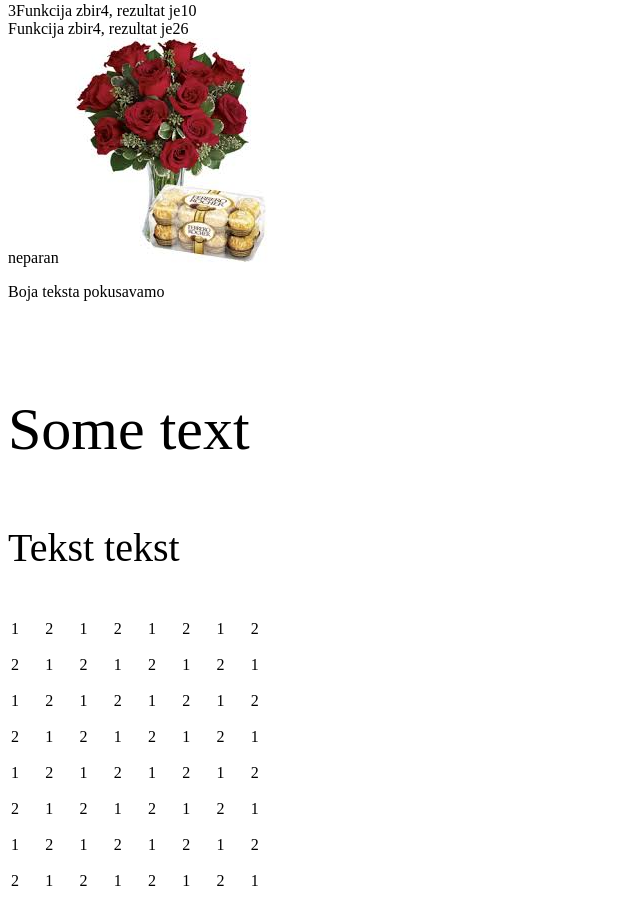
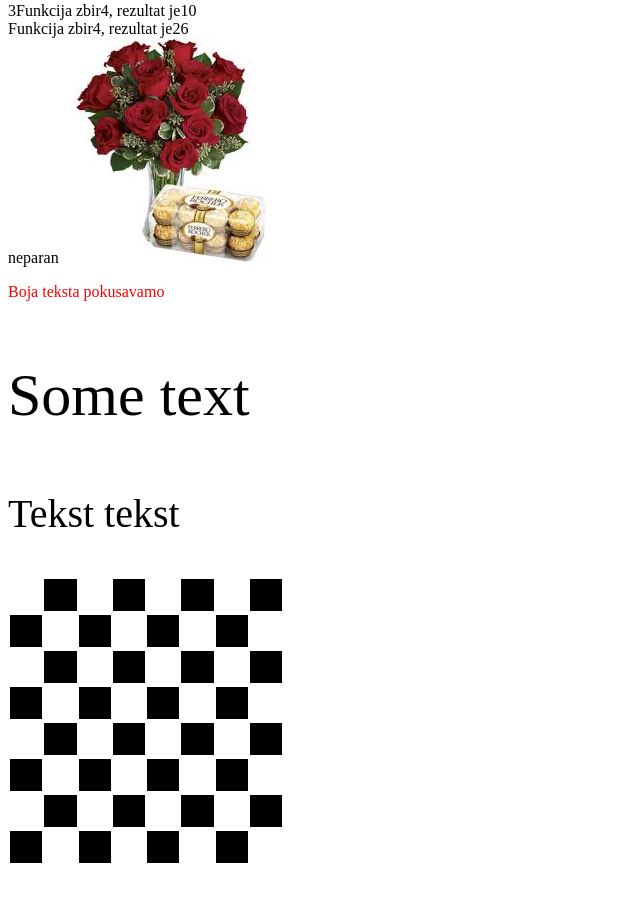
Before and after one commit to ZarkoDimitrijevic/BootcampPHP, a PHP site: page /funkcije.php in a window 1280 px wide. Shown: the part 860-1769 px from the top of the page, without its empty margins (0-640 px from the left). After the commit the page ends 1723 px from the top, so only its background shows below. Run offline with PHP 8.4, Linux system fonts and the light colour scheme.

Commit message:
24102019DomaciVezbanje

```diff
--- a/Funkcije - potprogrami/funkcije.php
+++ b/Funkcije - potprogrami/funkcije.php
@@ -6,6 +6,8 @@
                 }
         td {width:30px;
             height:30px;}
+        .bela {background-color:white;}
+        .crna {background-color:black;}
         .paragraf {color:<?php boja('red'); ?>}
 
     </style>
@@ -105,9 +107,9 @@ slika('ruze.jpg');
 
 //funkcija koja za unetu boju boji text paragrafa u tu boju - nije tacan zadatak, ispraviti
 function boja($boja) {
-        return $boja;
+        echo "<br><p style=color:$boja>Boja teksta pokusavamo</p>";
 }
-echo "<br><p class='paragraf'>Boja teksta pokusavamo</p><br>";
+boja('red');
 
 
 //napraviti funkciju kojoj se prosledjuje ceo broj a ona ispisuje tekst kojima prosledjenu velicinu fonta
@@ -145,16 +147,16 @@ function red($n, $m) {
 function celija1($m) {
     for($g=1; $g<=$m; $g++){
     if($g%2==0) {
-        echo "<td>1</td>";
-    }else{echo "<td>2</td>";}
+        echo "<td class='bela'>&nbsp;</td>";
+    }else{echo "<td class='crna'>&nbsp;</td>";}
 }
 }
 
 function celija2($m) {
     for($g=1; $g<=$m; $g++){
     if($g%2==0) {
-        echo "<td>2</td>";
-    }else{echo "<td>1</td>";}
+        echo "<td class='crna'>&nbsp;</td>";
+    }else{echo "<td clas='bela'>&nbsp;</td>";}
 }
 }
 
```
